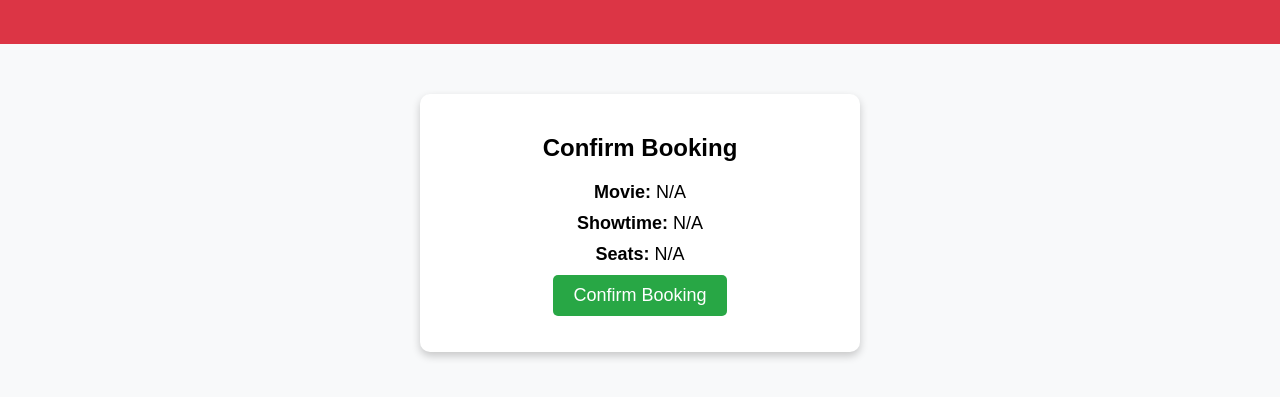
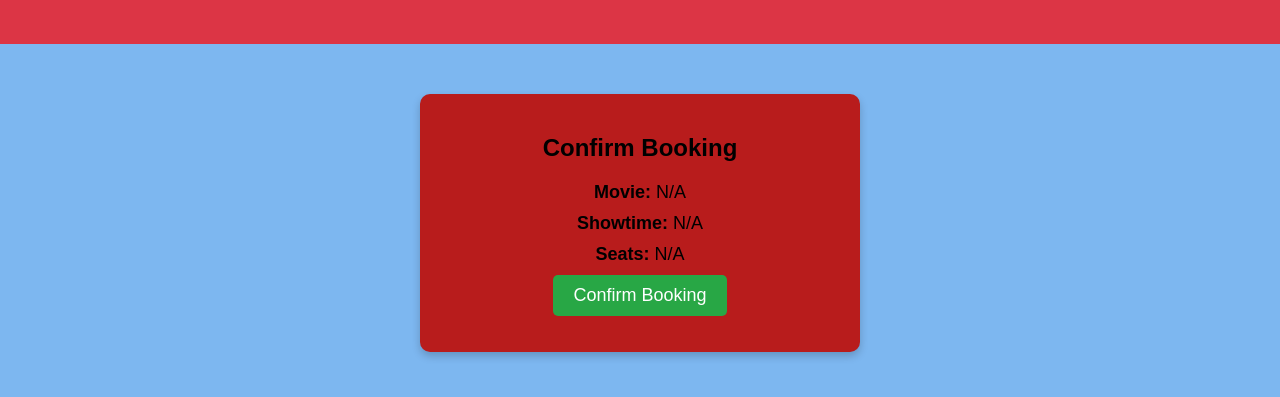
Before and after one commit to poorna-ganesh/bookmyshow, a plain HTML site: page checkout.html in a window 1280 px wide. Shown: the part 105-502 px from the top of the page. Drawn offline with Linux system fonts and the light colour scheme.

Commit message:
Initial commit

```diff
--- a/checkout.html
+++ b/checkout.html
@@ -13,7 +13,7 @@ body {
     font-family: Arial, sans-serif;
     margin: 0;
     padding: 0;
-    background-color: #f8f9fa;
+    background-color: #7db7f0;
     text-align: center;
 }
 
@@ -28,7 +28,7 @@ header {
     max-width: 400px;
     margin: 50px auto;
     padding: 20px;
-    background-color: white;
+    background-color: rgb(184, 28, 28);
     box-shadow: 0px 4px 8px rgba(0, 0, 0, 0.2);
     border-radius: 10px;
 }
```
Also changed, not shown: index.html (+1 -1 lines).
